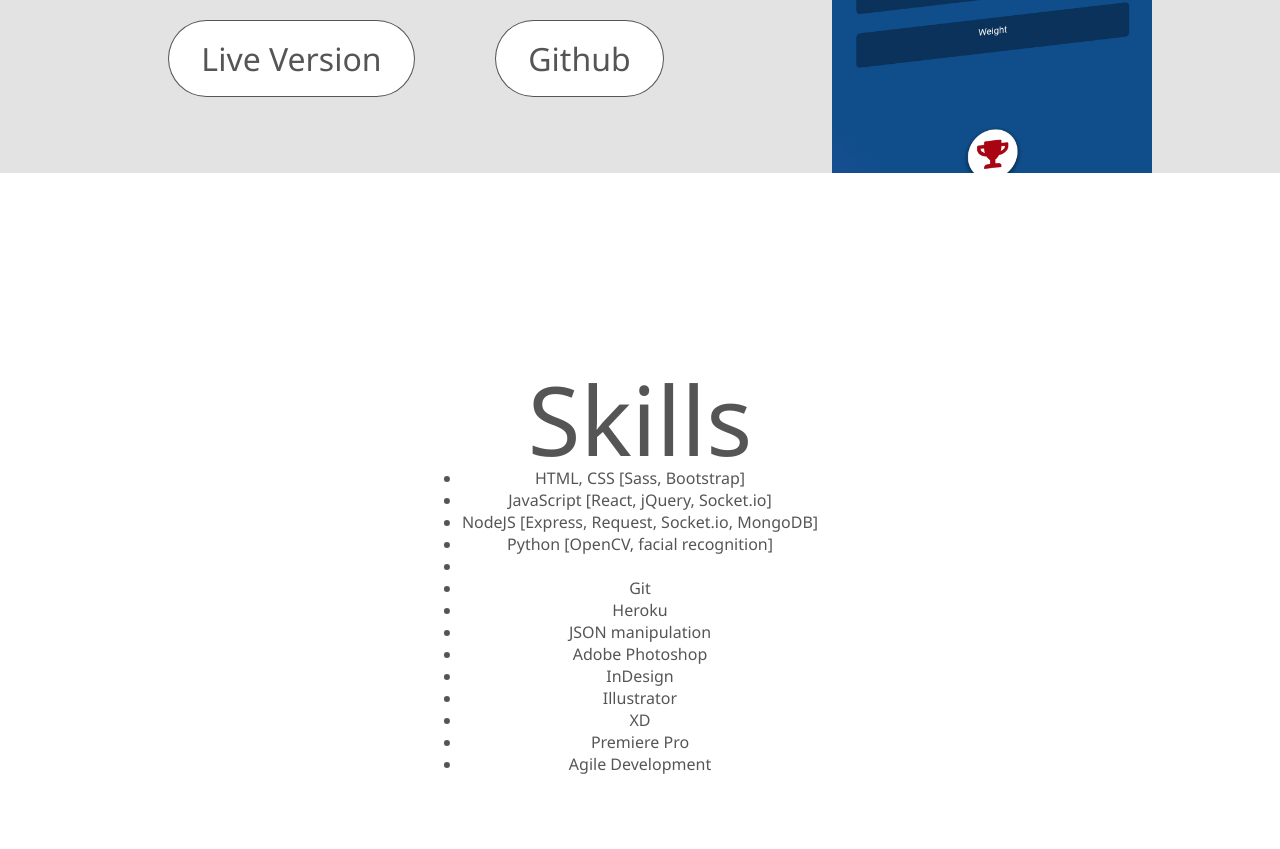
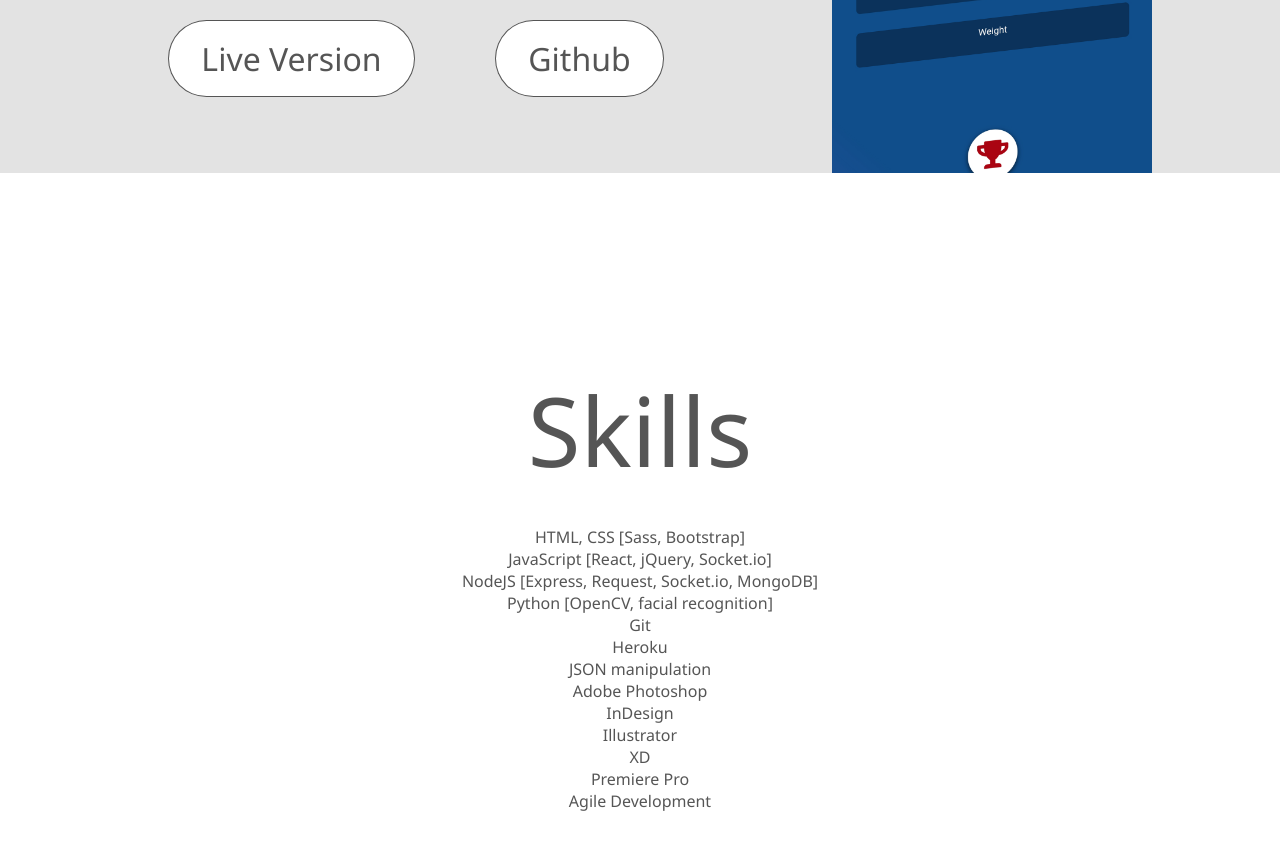
Before and after one commit to ChihaChoi/chihachoi.github.io, a website: page index.html in a window 1280 px wide. Shown: the part 1427-2276 px from the top of the page. Drawn offline with Linux system fonts and the light colour scheme.

Commit message:
add responsive styling to other sections

```diff
--- a/index.html
+++ b/index.html
@@ -23,7 +23,7 @@
         </div>
         <div class="description">
           Technologies used:
-          <ul>
+          <ul class="list">
             <li>Sass: - BEM, 7-1 Pattern, functions</li>
             <li>CSS – canvas with SVG, keyframe animations, Flexbox</li>
             <li>React: Passing states and props, organising components.</li>
@@ -57,14 +57,14 @@
       </div>
     </section>
     <section class="skills">
-      <div class="skills-body">
+      <div class="skills-body flex-col">
         <h1 class="header">Skills</h1>
-        <ul>
+        <ul class="list">
           <li>HTML, CSS [Sass, Bootstrap]</li>
           <li>JavaScript [React, jQuery, Socket.io]</li>
           <li>NodeJS [Express, Request, Socket.io, MongoDB]</li>
           <li>Python [OpenCV, facial recognition]</li>
-          <li></li>
+          <p></p>
           <li>Git</li>
           <li>Heroku</li>
           <li>JSON manipulation</li>
--- /dev/null
+++ b/sass/list.scss
@@ -0,0 +1,6 @@
+.list {
+  list-style: none;
+  @include phone {
+    padding: 0 2rem;
+  }
+}
--- a/sass/main.scss
+++ b/sass/main.scss
@@ -4,6 +4,7 @@
 @import "typography.scss";
 @import "buttons.scss";
 @import "base.scss";
+@import "list.scss";
 
 @import "pages/hero.scss";
 @import "pages/skills.scss";
--- a/sass/pages/skills.scss
+++ b/sass/pages/skills.scss
@@ -5,11 +5,14 @@
 .skills {
   text-align: center;
   position: relative;
+
+  & .header {
+    line-height: 200%;
+  }
 }
+
 .skills-body {
-  position: absolute;
+  position: relative;
   top: 50%;
-  left: 50%;
-
-  transform: translate(-50%, -50%);
+  transform: translateY(-50%);
 }
--- a/sass/utility/utility.scss
+++ b/sass/utility/utility.scss
@@ -8,4 +8,5 @@
   display: flex;
   flex-direction: column;
   align-items: center;
+  align-content: center;
 }
```
Also changed, not shown: css/style.css.
